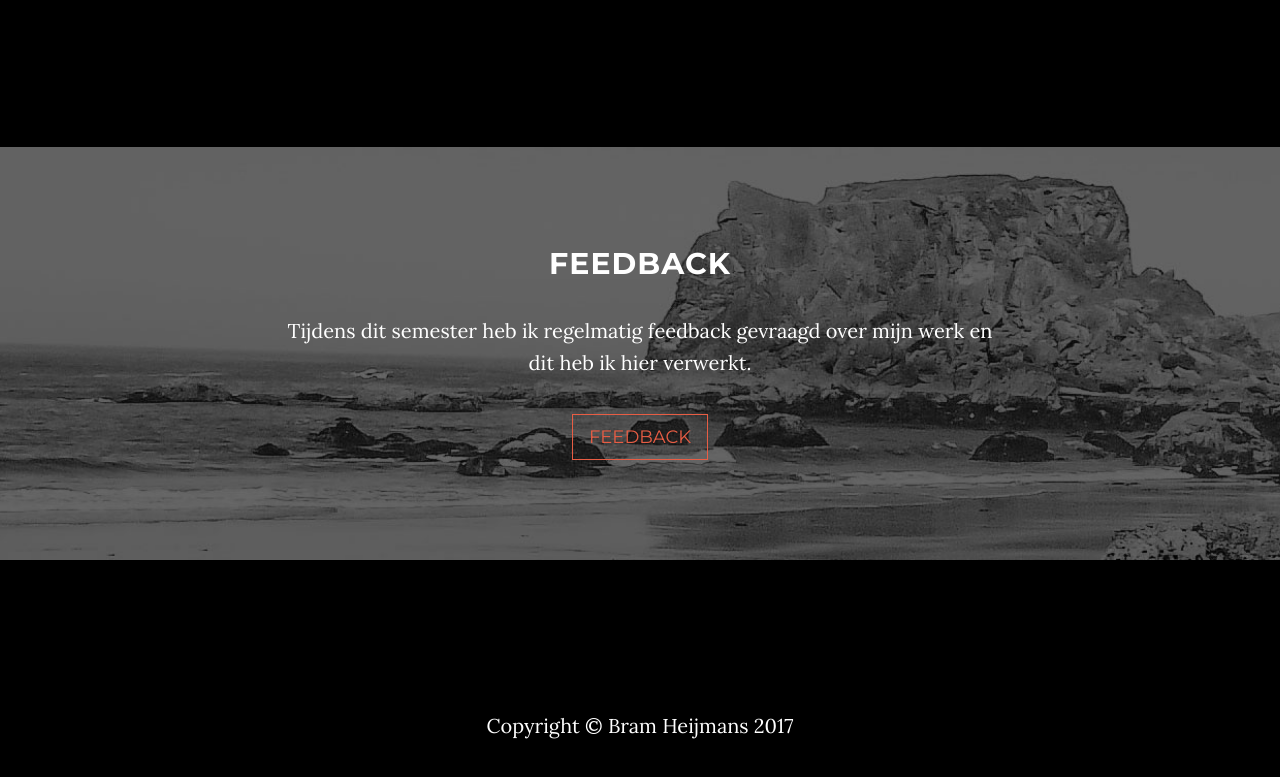
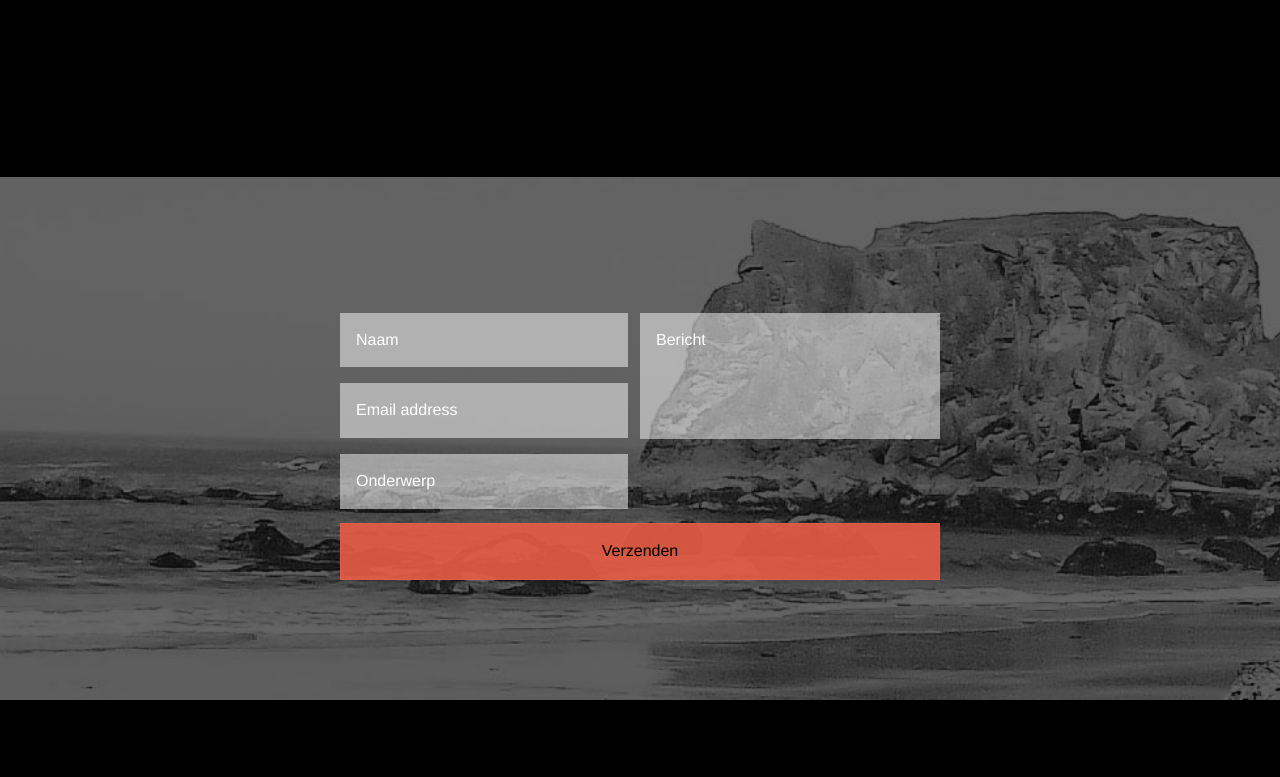
Before and after one commit to bramh10/Portfolio, a website: page index.html in a window 1280 px wide. Shown: the part 1829-2606 px from the top of the page. Drawn offline with nearby package versions, Linux system fonts and the light colour scheme; some packages are replaced by stand-ins of ours.

Commit message:
Contactpagina
contact formulier toegevoegd en lettertype op index pagina aangepast

```diff
--- a/css/blokken.css
+++ b/css/blokken.css
@@ -1,6 +1,7 @@
 /* portfolio blokken */
 .text-muted {
   color: #777777;
+  padding-top: 10px;
 }
 section h2.section-heading {
   font-size: 40px;
@@ -61,6 +62,7 @@ section h3.section-subheading {
   background-color: #4c4c4c;
   text-align: center;
   padding: 25px;
+
 }
 #portfolio .portfolio-item .portfolio-caption h4 {
   text-transform: none;
@@ -82,3 +84,112 @@ section h3.section-subheading {
     margin: 0 0 30px;
   }
 }
+
+
+
+/* contact form */
+@import "compass/css3";
+
+
+*,
+*:before,
+*:after {
+   @include box-sizing(border-box);
+}
+
+form {
+   max-width: 600px;
+   text-align: center;
+   margin: 20px auto;
+}
+
+input, textarea {
+     border:0; outline:0;
+     padding: 1em;
+     @include border-radius(8px);
+     display: block;
+     width: 100%;
+     margin-top: 1em;
+     @include box-shadow(0 1px 1px rgba(black, 0.1));
+     resize: none;
+     background-color: rgba(255, 255, 255, 0.5);
+     color: white;
+     font-size: 16px;
+     font-family: "Droid Serif", "Helvetica Neue", Helvetica, Arial, sans-serif;
+     text-transform: none;
+     font-weight: 400;
+
+    &:focus {
+       @include box-shadow(0 0px 2px rgba($red, 1)!important);
+    }
+  }
+
+#input-submit {
+     color: black;
+     background: rgba(232, 93, 68, 0.9);
+     cursor: pointer;
+     border: 1px solid rgba(232, 93, 68, 0.9);
+     font-size: 16px;
+     font-family: "Droid Serif", "Helvetica Neue", Helvetica, Arial, sans-serif;
+     text-transform: none;
+     font-weight: 400;
+
+    &:hover {
+       @include box-shadow(0 1px 1px 1px rgba(#aaa, 0.6));
+       color: rgba(232, 93, 68, 0.9);
+       background: transparent;
+    }
+  }
+
+    textarea {
+      height: 126px;
+  }
+
+::-webkit-input-placeholder { /* Chrome */
+  color: white;
+}
+:-ms-input-placeholder { /* IE 10+ */
+  color: white;
+}
+::-moz-placeholder { /* Firefox 19+ */
+  color: white;
+  opacity: 1;
+}
+:-moz-placeholder { /* Firefox 4 - 18 */
+  color: white;
+  opacity: 1;
+}
+
+.half {
+  float: left;
+  width: 48%;
+  margin-bottom: 1em;
+}
+
+.right { width: 50%;
+height: 100%;}
+
+.left {
+     margin-right: 2%;
+}
+
+
+@media (max-width: 480px) {
+  .half {
+     width: 100%;
+     float: none;
+     margin-bottom: 0;
+  }
+}
+
+
+/* Clearfix */
+.cf:before,
+.cf:after {
+    content: " "; /* 1 */
+    display: table; /* 2 */
+}
+
+.cf:after {
+    clear: both;
+}
--- a/css/grayscale.css
+++ b/css/grayscale.css
@@ -140,6 +140,7 @@ a:focus {
 }
 .intro .intro-body .intro-text {
   font-size: 18px;
+  font-family: "Droid Serif", "Helvetica Neue", Helvetica, Arial, sans-serif;
 }
 @media (min-width: 768px) {
   .intro {
@@ -151,6 +152,7 @@ a:focus {
   }
   .intro .intro-body .intro-text {
     font-size: 26px;
+    font-family: "Droid Serif", "Helvetica Neue", Helvetica, Arial, sans-serif;
   }
 }
 .btn-circle {
--- a/index.html
+++ b/index.html
@@ -98,7 +98,7 @@
                     </a>
                     <div class="portfolio-caption">
                         <h4>PFO Bracelet</h4>
-                        <p class="text-muted">Promotie van de GPS bracelets als schoolopdracht.</p>
+                        <p class="text-muted">Promotie van de PFO tech GPS bracelet als schoolopdracht.</p>
                     </div>
                 </div>
                 <div class="col-md-4 col-sm-6 portfolio-item">
@@ -125,7 +125,7 @@
                         <img src="img/portfolio/S2_portfolio.png" class="img-responsive" alt="">
                     </a>
                     <div class="portfolio-caption">
-                        <h4>Werkportfolio van semester 2</h4>
+                        <h4>Werkportfolio semester 2</h4>
                         <p class="text-muted">In semester 2 moesten we zelf een portfolio maken en hierin het gemaakte werk gedurende de periode bijhouden.</p>
                     </div>
                 </div>
@@ -168,7 +168,7 @@
                     </a>
                     <div class="portfolio-caption">
                         <h4>Keep Out</h4>
-                        <p class="text-muted">Korte film die we voor een schoolopdracht hebben gemaakt.</p>
+                        <p class="text-muted">Korte film die ik met een klasgenoot heb gemaakt als vrije schoolopdracht.</p>
                     </div>
                 </div>
             </div>
@@ -179,11 +179,17 @@
     <section id="download" class="content-section text-center">
         <div class="download-section">
             <div class="container">
-                <div class="col-lg-8 col-lg-offset-2">
-                    <h2>Feedback</h2>
-                    <p>Tijdens dit semester heb ik regelmatig feedback gevraagd over mijn werk en dit heb ik hier verwerkt.</p>
-                    <a href="http://athena.fhict.nl/users/i344840/IMD/rubrics/feedback.html" class="btn btn-default btn-lg">Feedback</a>
-                </div>
+                <form class="cf">
+                  <div class="half left cf">
+                    <input type="text" id="input-name" placeholder="Naam">
+                    <input type="email" id="input-email" placeholder="Email address">
+                    <input type="text" id="input-subject" placeholder="Onderwerp">
+                  </div>
+                  <div class="half right cf">
+                    <textarea name="message" type="text" id="input-message" placeholder="Bericht"></textarea>
+                  </div>
+                  <input type="submit" value="Verzenden" id="input-submit">
+                </form>
             </div>
         </div>
     </section>
```
